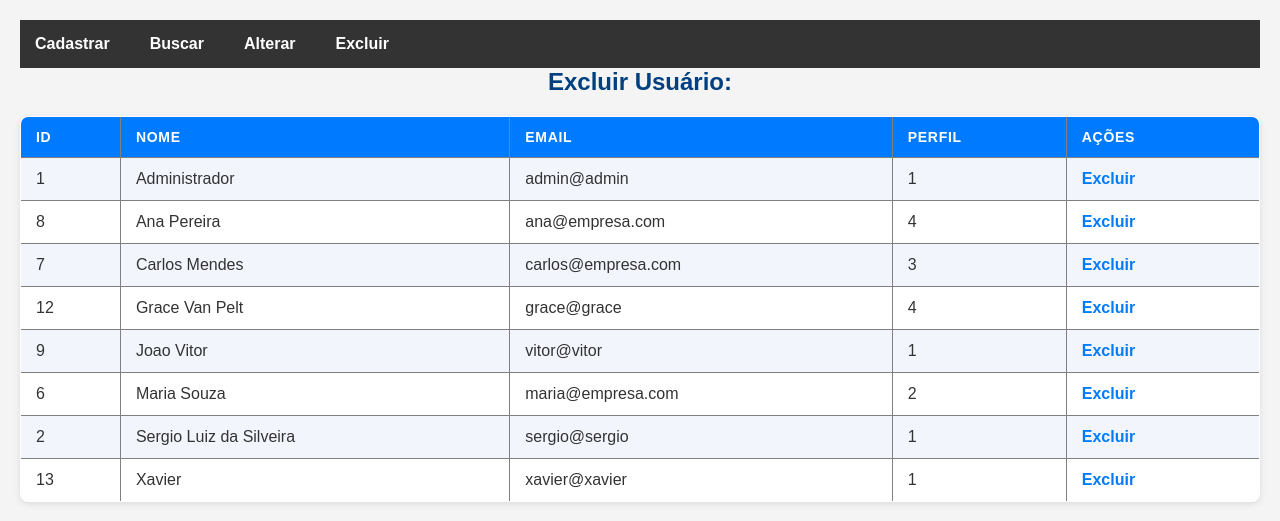
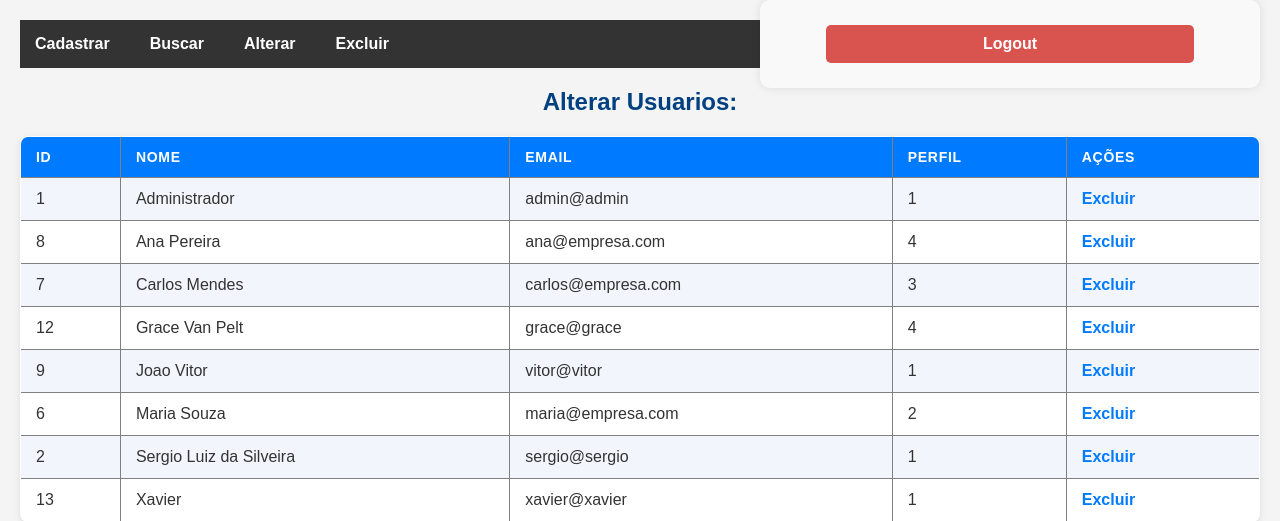
Before and after one commit to CaioBattisti/Prova_CaioLuizBattisti, a PHP site: page /excluir_usuario.php in a window 1280 px wide. Shown: the top 521 px of the page. Run offline with PHP 8.4, Linux system fonts and the light colour scheme; a user stored in the database is signed in; data comes from the database, SQL or seed files in the repository.

Commit message:
save43
adicionando o botao de logout na tabela de excluir usuario

```diff
--- a/excluir_usuario.php
+++ b/excluir_usuario.php
@@ -96,7 +96,15 @@ if(isset($_GET['id']) && is_numeric($_GET['id'])) {
         </ul>
     </nav>
 
-    <h2>Excluir Usuário:</h2>
+    <div style="position: relative; text-align: center; margin: 20px 0;">
+        <h2 style="margin: 0;">Alterar Usuarios:</h2>
+        <div class="logout" style="position: absolute; right: 0; top: 10%; transform: translateY(-75%);">
+            <form action="logout.php" method="POST">
+                <button type="submit">Logout</button>
+            </form>
+        </div>
+    </div>
+
     <?php if(!empty($usuarios)): ?>
         <table border="1">
             <tr>
```
